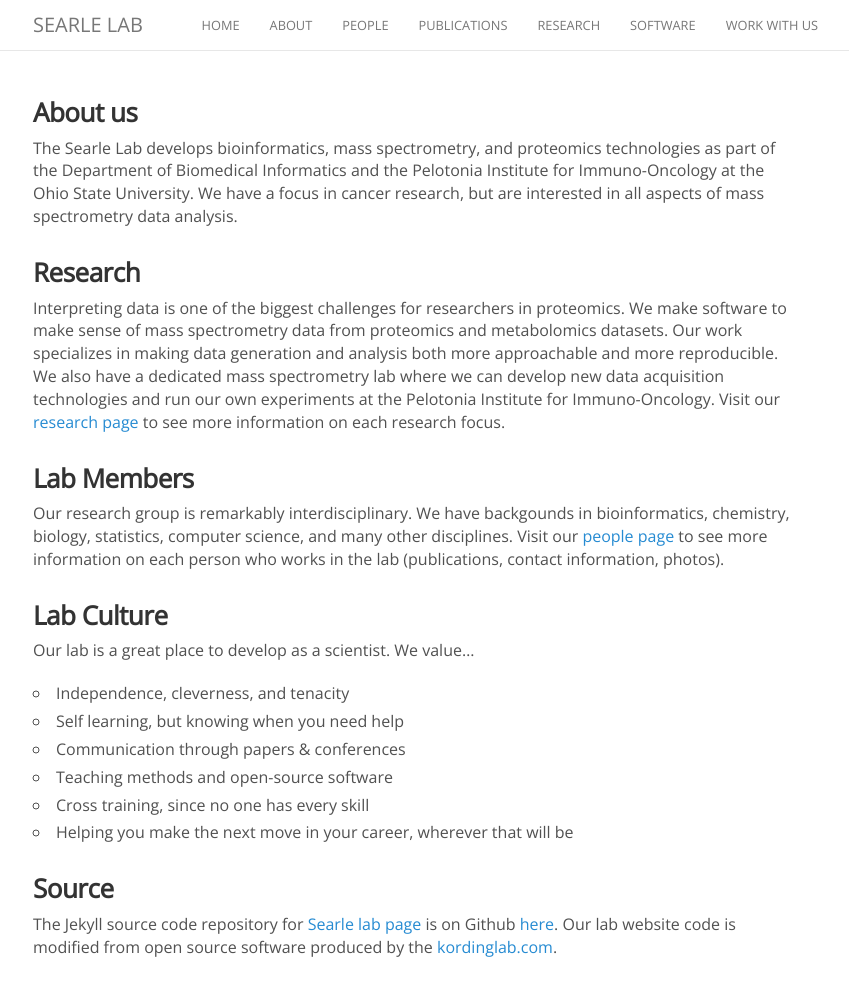
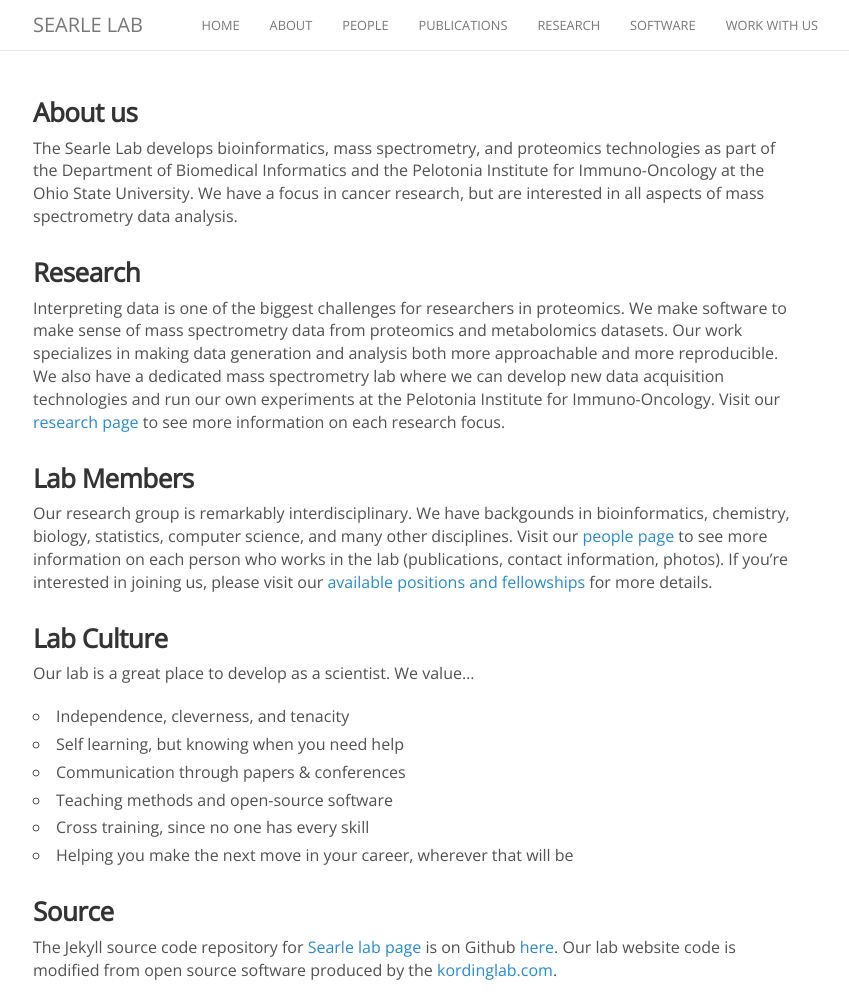
Before and after one commit to searlelab/searlelab.github.io, a Jekyll site: the page built from about.md, in a window 1280 px wide and 1001 px high. Shown: the whole window, without its empty margins (222-1071 px from the left). Built offline with Jekyll 4.4.1, drawn with Linux system fonts in a browser that asks for light colours; nearby versions of some CDN libraries; comment, search, counter and statistics services are not loaded.

Commit message:
added jobs

```diff
--- a/about.md
+++ b/about.md
@@ -10,7 +10,7 @@ The Searle Lab develops bioinformatics, mass spectrometry, and proteomics techno
 Interpreting data is one of the biggest challenges for researchers in proteomics. We make software to make sense of mass spectrometry data from proteomics and metabolomics datasets. Our work specializes in making data generation and analysis both more approachable and more reproducible. We also have a dedicated mass spectrometry lab where we can develop new data acquisition technologies and run our own experiments at the Pelotonia Institute for Immuno-Oncology. Visit our [research page](../research/) to see more information on each research focus.
 
 ### Lab Members
-Our research group is remarkably interdisciplinary. We have backgounds in bioinformatics, chemistry, biology, statistics, computer science, and many other disciplines. Visit our [people page](../people/) to see more information on each person who works in the lab (publications, contact information, photos).
+Our research group is remarkably interdisciplinary. We have backgounds in bioinformatics, chemistry, biology, statistics, computer science, and many other disciplines. Visit our [people page](../people/) to see more information on each person who works in the lab (publications, contact information, photos). If you're interested in joining us, please visit our [available positions and fellowships](../jobs) for more details.
 
 ### Lab Culture
 Our lab is a great place to develop as a scientist. We value…
```
